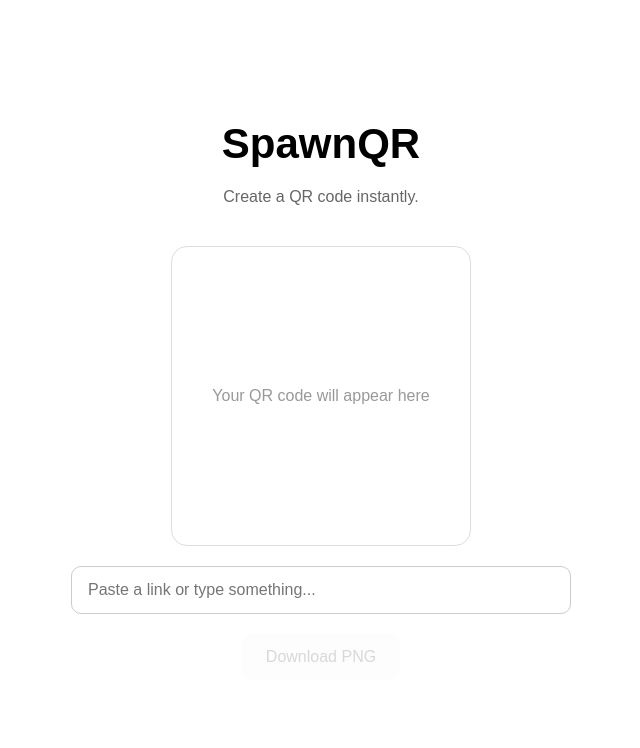
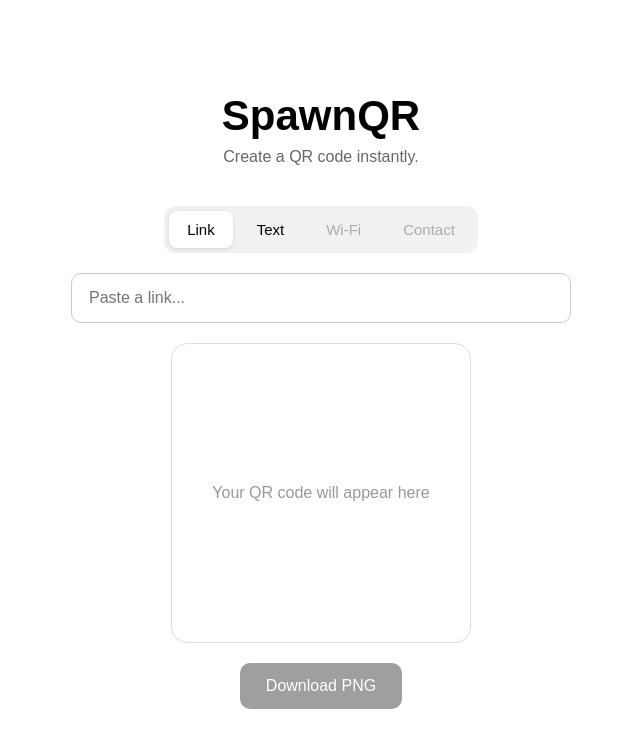
Before and after one commit to muhsinpambalath/SpawnQR, a React (Vite) app: page / in a window 1280 px wide. Shown: the top 748 px of the page, without its empty margins (319-959 px from the left). Built offline with nearby package versions, Linux system fonts and the light colour scheme.

Commit message:
Preserve input between QR types

```diff
--- a/src/App.css
+++ b/src/App.css
@@ -5,6 +5,11 @@
   align-items: center;
   justify-content: center;
   gap: 20px;
+  padding: 24px;
+}
+
+header {
+  text-align: center;
 }
 
 h1 {
@@ -12,9 +17,49 @@
   font-size: 42px;
 }
 
-p {
-  margin: 0 0 20px;
+header p {
+  margin: 8px 0 20px;
   color: #666;
+}
+
+.tabs {
+  display: flex;
+  gap: 6px;
+  padding: 5px;
+  background: #f1f1f1;
+  border-radius: 12px;
+}
+
+.tabs button {
+  border: none;
+  background: transparent;
+  padding: 10px 18px;
+  border-radius: 8px;
+  cursor: pointer;
+  font-size: 15px;
+}
+
+.tabs button.active {
+  background: white;
+  box-shadow: 0 1px 4px rgba(0, 0, 0, 0.12);
+}
+
+.tabs .disabled-tab {
+  color: #aaa;
+  cursor: not-allowed;
+}
+
+.main-input {
+  width: min(500px, 90vw);
+  padding: 15px 17px;
+  font-size: 16px;
+  border: 1px solid #ccc;
+  border-radius: 10px;
+  outline: none;
+}
+
+.main-input:focus {
+  border-color: #555;
 }
 
 .qr-box {
@@ -34,23 +79,17 @@
   padding: 20px;
 }
 
-input {
-  width: min(500px, 80vw);
-  padding: 14px 16px;
-  font-size: 16px;
-  border: 1px solid #ccc;
-  border-radius: 10px;
-}
-
-button {
-  padding: 14px 24px;
+.download-button {
+  padding: 14px 26px;
   font-size: 16px;
   border: none;
   border-radius: 10px;
   cursor: pointer;
+  background: #111;
+  color: white;
 }
 
-button:disabled {
-  opacity: 0.5;
+.download-button:disabled {
+  opacity: 0.4;
   cursor: not-allowed;
 }
--- a/src/App.jsx
+++ b/src/App.jsx
@@ -1,19 +1,23 @@
 import { useEffect, useRef, useState } from "react";
 import QRCode from "qrcode";
-import './App.css'
+import "./App.css";
 
 function App() {
+  const [type, setType] = useState("link");
+
+  const [link, setLink] = useState("");
   const [text, setText] = useState("");
+
   const canvasRef = useRef(null);
 
+  const currentValue = type === "link" ? link : text;
+
   useEffect(() => {
-    if (!text) {
-      return;
-    }
+    if (!currentValue) return;
 
     QRCode.toCanvas(
       canvasRef.current,
-      text,
+      currentValue,
       {
         width: 280,
         margin: 2,
@@ -23,40 +27,72 @@
         if (error) console.error(error);
       }
     );
-  }, [text]);
+  }, [currentValue]);
 
   const downloadQR = () => {
-    if (!text) return;
+    if (!currentValue) return;
 
-    const canvas = canvasRef.current;
     const link = document.createElement("a");
-
     link.download = "spawnqr.png";
-    link.href = canvas.toDataURL("image/png");
+    link.href = canvasRef.current.toDataURL("image/png");
     link.click();
   };
 
   return (
     <main className="app">
-      <h1>SpawnQR</h1>
-      <p>Create a QR code instantly.</p>
+      <header>
+        <h1>SpawnQR</h1>
+        <p>Create a QR code instantly.</p>
+      </header>
+
+      <nav className="tabs">
+        <button
+          className={type === "link" ? "active" : ""}
+          onClick={() => setType("link")}
+        >
+          Link
+        </button>
+
+        <button
+          className={type === "text" ? "active" : ""}
+          onClick={() => setType("text")}
+        >
+          Text
+        </button>
+
+        <button disabled>Wi-Fi</button>
+        <button disabled>Contact</button>
+      </nav>
+
+      <input
+        className="main-input"
+        type="text"
+        placeholder={
+          type === "link"
+            ? "Paste a link..."
+            : "Type your text..."
+        }
+        value={currentValue}
+        onChange={(e) =>
+          type === "link"
+            ? setLink(e.target.value)
+            : setText(e.target.value)
+        }
+      />
 
       <div className="qr-box">
-        {text ? (
+        {currentValue ? (
           <canvas ref={canvasRef} />
         ) : (
           <span>Your QR code will appear here</span>
         )}
       </div>
 
-      <input
-        type="text"
-        placeholder="Paste a link or type something..."
-        value={text}
-        onChange={(e) => setText(e.target.value)}
-      />
-
-      <button onClick={downloadQR} disabled={!text}>
+      <button
+        className="download-button"
+        onClick={downloadQR}
+        disabled={!currentValue}
+      >
         Download PNG
       </button>
     </main>
```
